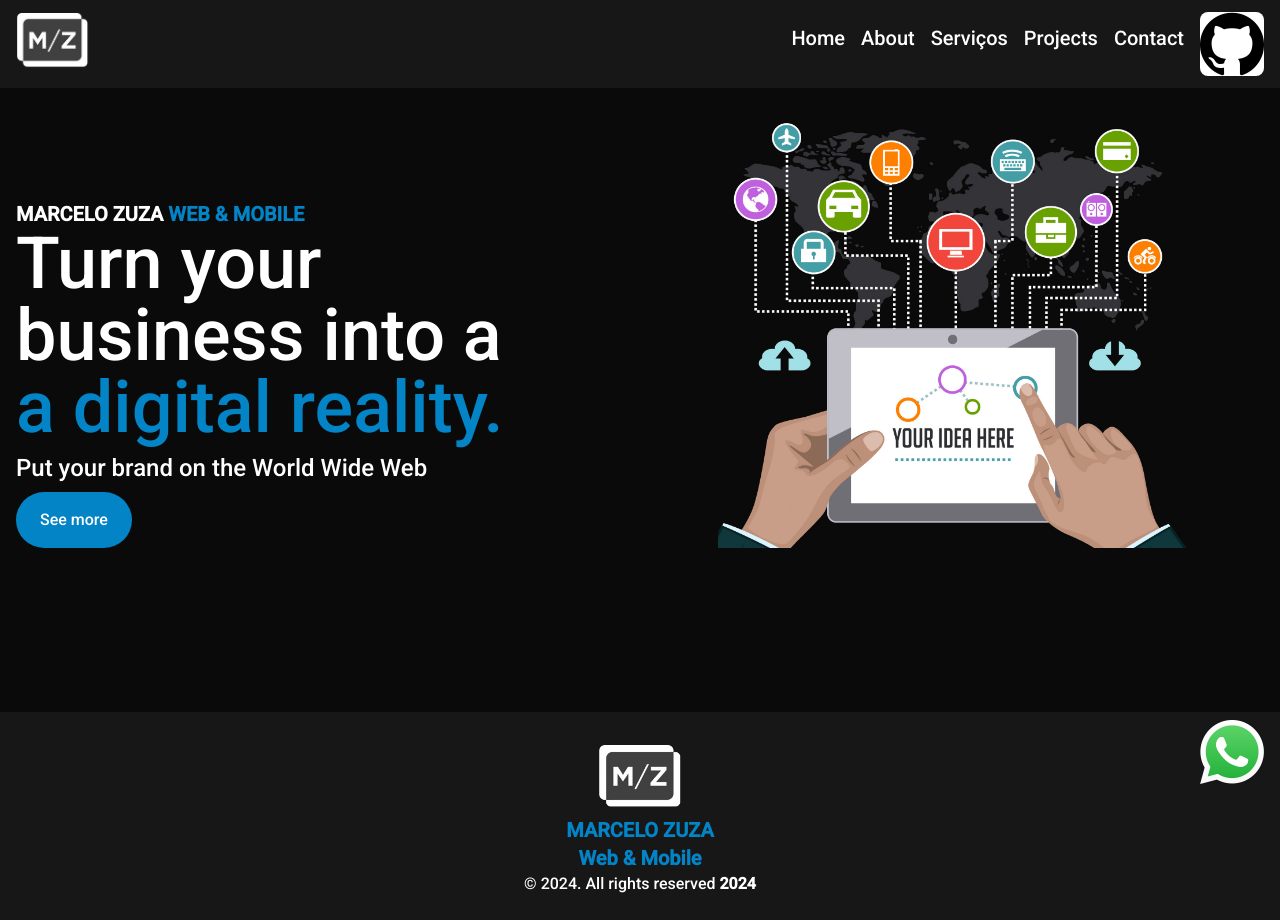
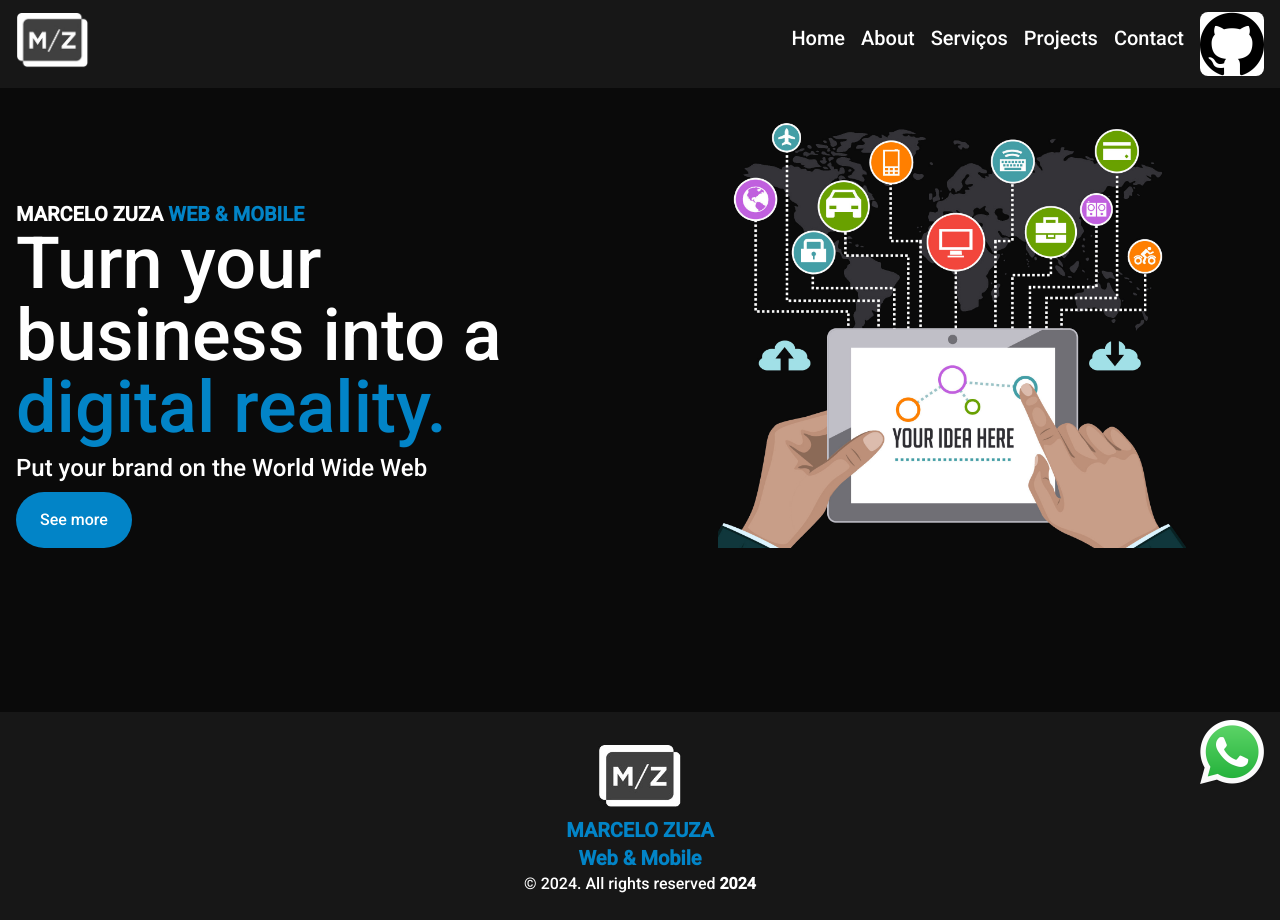
Before and after one commit to marcelo-zuza/2024-React-Portfolio, a React (Vite) app: page / in a window 1280 px wide. Built offline with nearby package versions, Linux system fonts and the light colour scheme.

Commit message:
2024-02-07 2

```diff
--- a/src/components/Index/Hero.tsx
+++ b/src/components/Index/Hero.tsx
@@ -31,13 +31,13 @@ const Hero = () => {
         <div className="grid grid-cols-1 md:grid-cols-2">
             <animated.div style={{...LeftSide}} className="col-span-1">
                 <div className="md:py-24">
-                    <p className="hidden md:block text-center md:text-left text-xl font-extrabold md:text-xl text-white py-0 md:py-0 fade-in-element first-element
+                    <p className="hidden md:block text-center md:text-left text-2xl font-extrabold md:text-xl text-white py-0 md:py-0 fade-in-element first-element
                     ">MARCELO ZUZA <span className='text-sky-600'>WEB & MOBILE</span></p>
                     <div className="fade-in-element second-element
                     ">
                         <p className="text-center md:text-left text-4xl md:text-7xl text-white py-0 md:py-0">Turn your</p>
                         <p className="text-center md:text-left text-4xl md:text-7xl text-white py-0 md:py-0">business into a</p>
-                        <p className="text-center md:text-left text-4xl md:text-7xl text-sky-600 py-0 md:py-0">a digital reality.</p>
+                        <p className="text-center md:text-left text-4xl md:text-7xl text-sky-600 py-0 md:py-0">digital reality.</p>
                     </div>
 
                     <div className=" fade-in-element third-element
```
Also changed, not shown: 1 other file (tests, documents, lock files or other folders).
